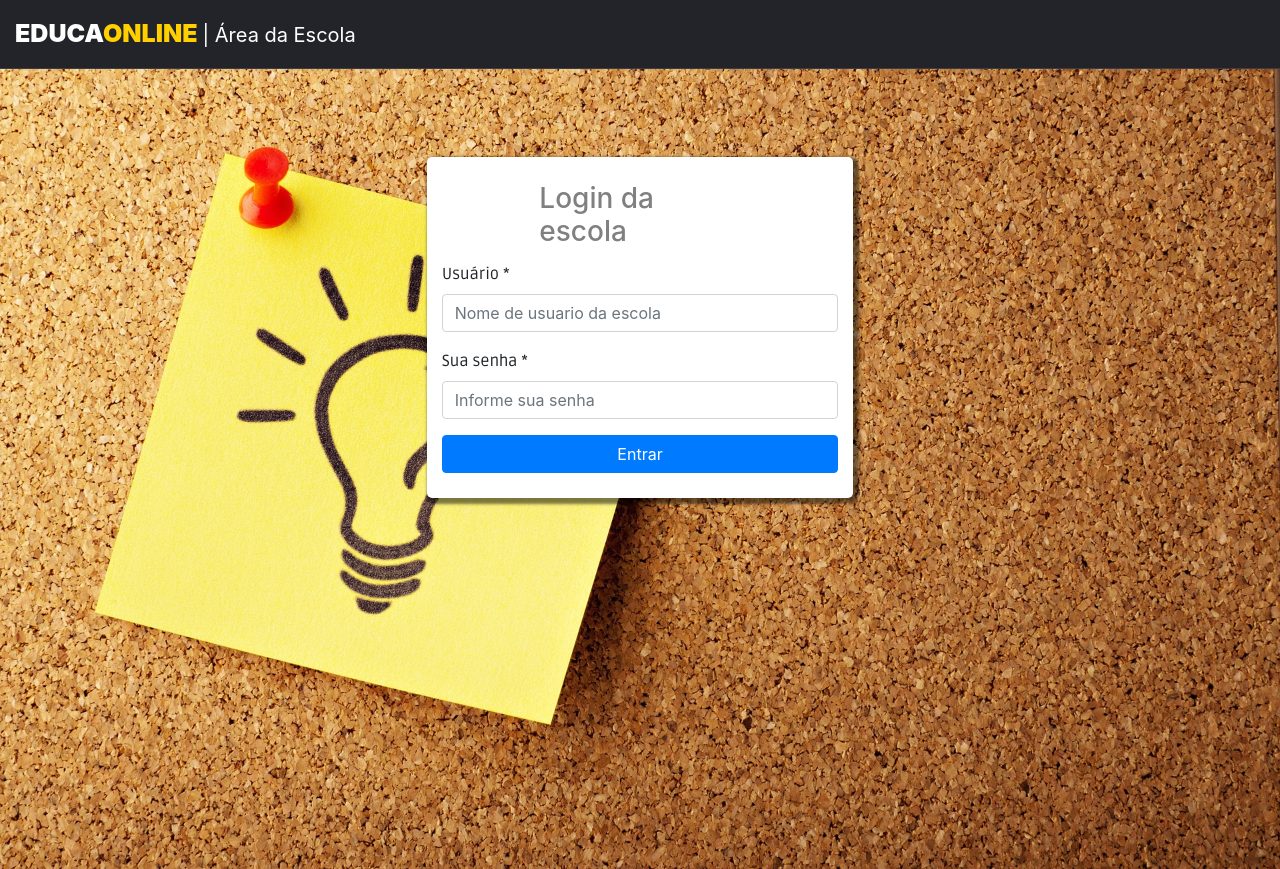
After one commit to barretoMarcosPaulo/educa-online-web, a Django app: page /usuarios/entrar/ in a window 1280 px wide. The commit adds this page. Run offline with Django 3.2, Linux system fonts and the light colour scheme; parts of the project's set-up code (start-up, migrations or seed data) failed here and were passed over; some libraries are stand-ins or nearby versions.

Commit message:
feat: create and login school

```diff
--- /dev/null
+++ b/apps/accounts/templates/login.html
@@ -0,0 +1,28 @@
+{% extends 'base.html' %}
+{% load static %}
+{% load widget_tweaks %}
+{% block subtitle %}| Área da Escola{% endblock %}
+{% block body %}
+    <br>
+    <div class="box-cards col-md-4" style="margin-top: 5%;">
+
+        <h3 class="col-md-7" style="display:block; margin: 0 auto;">Login da escola</h3>
+        {{form.errors}}
+        <form method="POST" style="margin-top: 3%;"> {% csrf_token %}
+
+            <div class="form-group">
+                <label>Usuário *</label>
+                <input class="form-control" name="username" type="text" placeholder="Nome de usuario da escola">
+            </div>
+
+            <div class="form-group">
+                <label>Sua senha *</label>
+                <input class="form-control" name="password" type="password" placeholder="Informe sua senha">
+            </div>
+
+            <button type="submit" class="btn btn-primary col-md-12" id="btnRegister">Entrar</button>
+        </form>
+
+    </div>
+
+{% endblock %}
--- a/apps/accounts/templates/school/login.html
+++ /dev/null
@@ -1,5 +0,0 @@
-{% extends 'base.html' %}
-
-{% block body %}
-
-{% endblock %}
--- a/apps/accounts/urls.py
+++ b/apps/accounts/urls.py
@@ -1,10 +1,12 @@
 from django.urls import path
 from .views import RegisterSchool
+from django.contrib.auth import views as auth_views
 
-app_name = 'core'
+app_name = 'accounts'
 
 urlpatterns = [
 
     path('cadastro-escola/', RegisterSchool.as_view(), name='school_register'),
-
+    path('entrar/', auth_views.LoginView.as_view(template_name='login.html'), name='login'),
+    path('sair/', auth_views.LogoutView.as_view(), name='logout'),
 ]
--- a/apps/school/models.py
+++ b/apps/school/models.py
@@ -1,7 +1,7 @@
 from django.db import models
 from apps.core.models import TimeStamp
 from apps.accounts.models import User
-
+from django.urls import reverse
 
 class SchoolInstitution(User, TimeStamp):
     address = models.CharField('Endereço', max_length=255, blank=False, null=False)
@@ -11,6 +11,9 @@
     class Meta:
         verbose_name = "Escola"
         verbose_name_plural = "Escolas"
+
+    def get_absolute_url(self):
+        return reverse('accounts:login')
 
     def __str__(self):
         return self.name
```
Also changed, not shown: apps/accounts/models.py (+5 -2 lines), apps/accounts/templates/school/register.html (+14 -18 lines).
